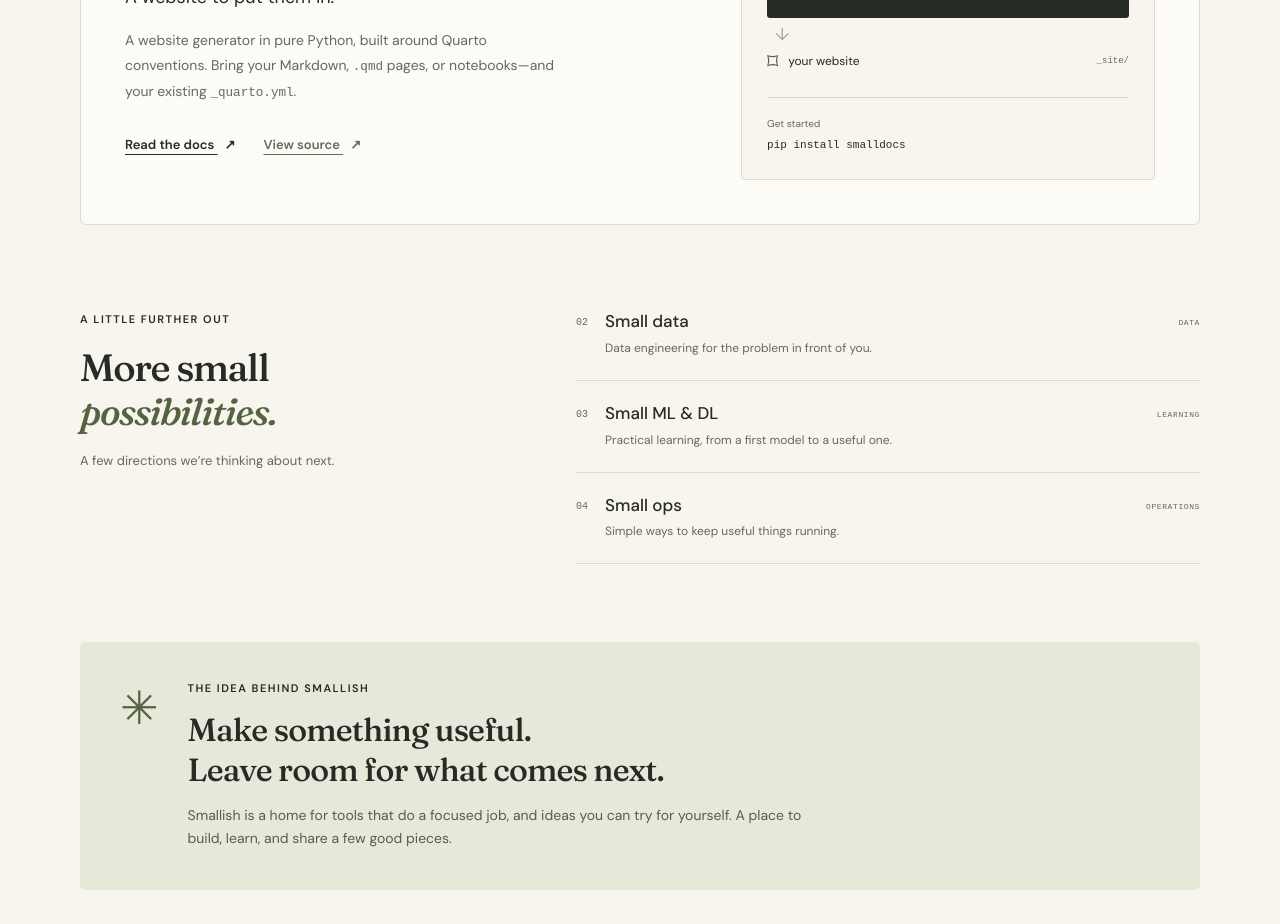
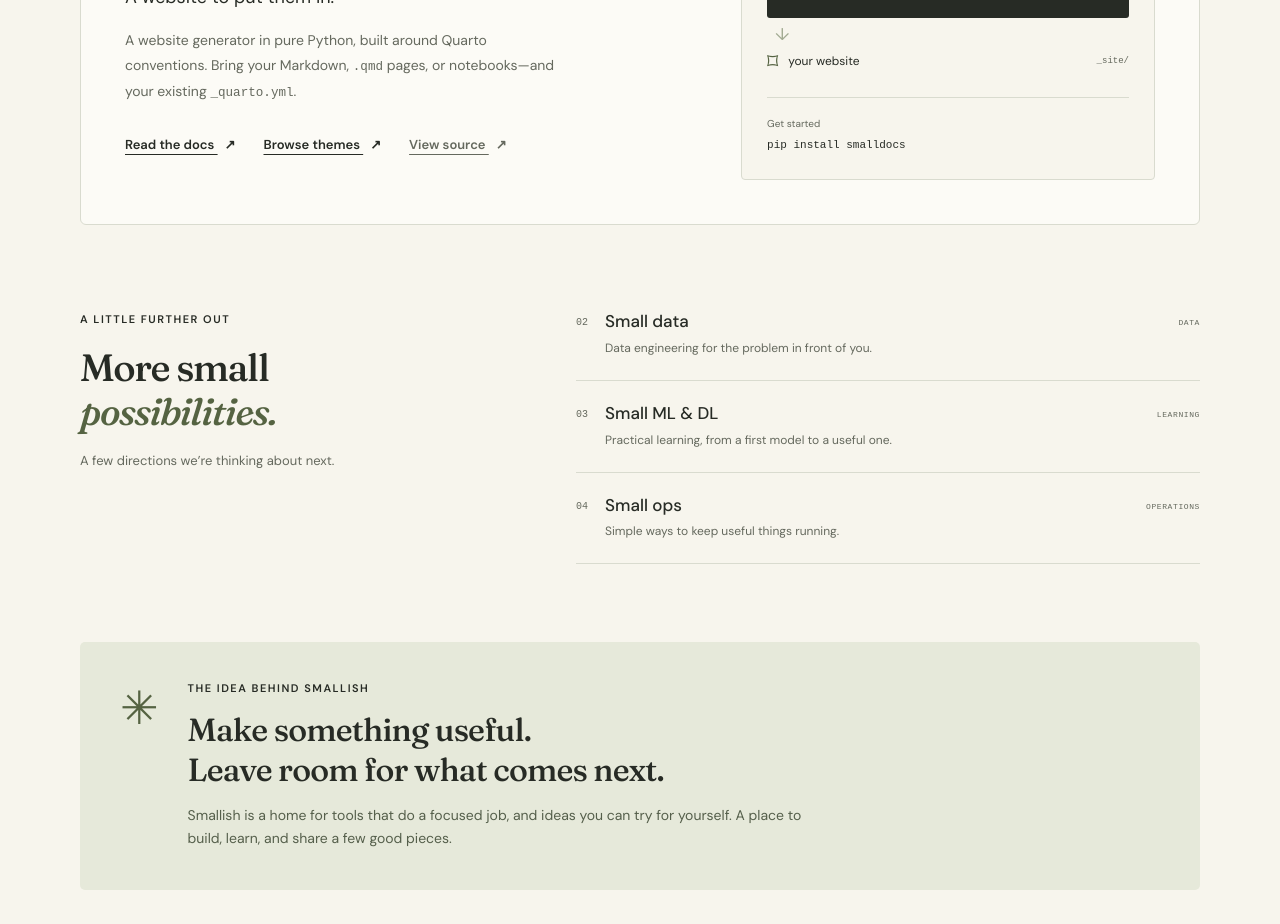
Before and after one commit to rahuldave/smallish.dev, a plain HTML site: page index.html in a window 1280 px wide. Shown: the part 1040-1964 px from the top of the page. Drawn offline with Linux system fonts and the light colour scheme.

Commit message:
Link the theme gallery from the SmallDocs project

```diff
--- a/index.html
+++ b/index.html
@@ -145,6 +145,11 @@
                   >Read the docs <span aria-hidden="true">↗</span></a
                 >
                 <a
+                  class="text-link"
+                  href="https://rahuldave.com/smalldocs-theme-gallery/"
+                  >Browse themes <span aria-hidden="true">↗</span></a
+                >
+                <a
                   class="text-link secondary-link"
                   href="https://github.com/rahuldave/smalldocs"
                   >View source <span aria-hidden="true">↗</span></a
```
Also changed, not shown: 1 other file.
